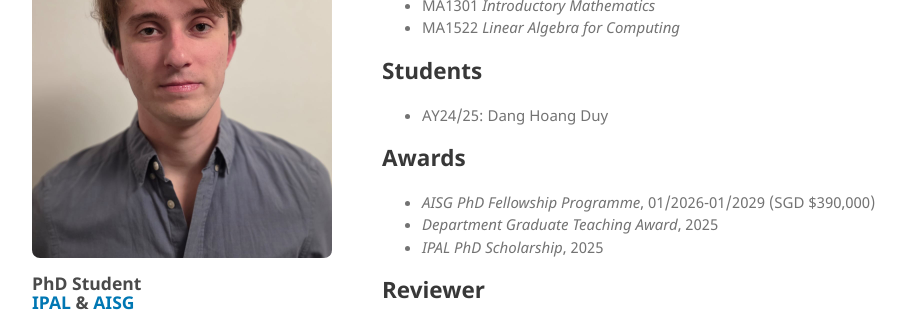
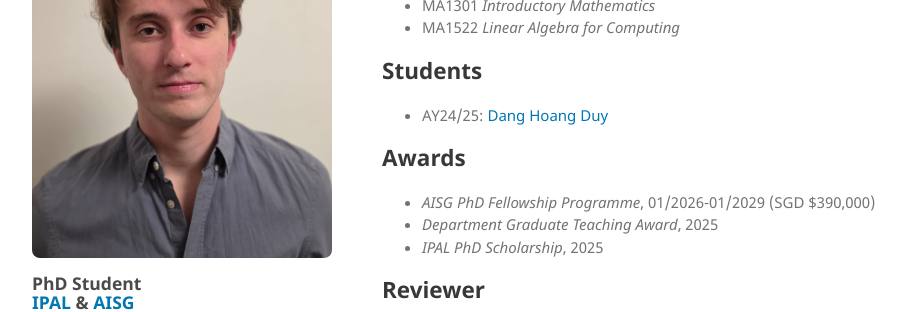
Before and after one commit to meyermaxime/meyermaxime.github.io, a Jekyll site: the page built from p_others.html, in a window 1280 px wide. Shown: the part 255-567 px from the top of the page, without its empty margins (128-1034 px from the left). Built offline with Jekyll 4.4.1, drawn with Linux system fonts in a browser that asks for light colours; part of the change alters nothing that is shown.

```diff
--- a/p_others.html
+++ b/p_others.html
@@ -15,7 +15,7 @@ title: Others
 
 <h2 id="students">Students</h2>
 <ul>
-  <li>AY24/25: Dang Hoang Duy</li>
+  <li>AY24/25: <a href="https://www.linkedin.com/in/dang-hoang-duy-0485b025b/">Dang Hoang Duy</a></li>
 </ul>
 
 <h2 id="awards">Awards</h2>
```
